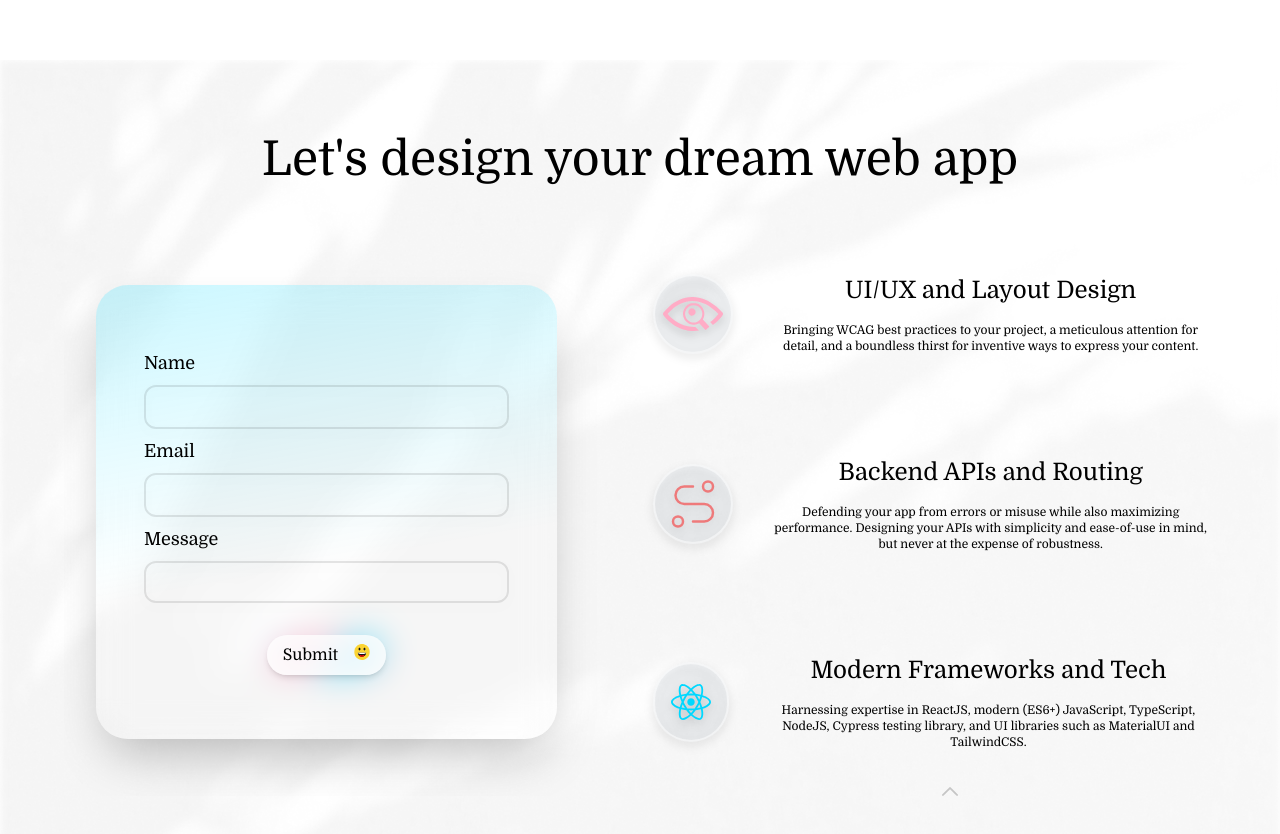
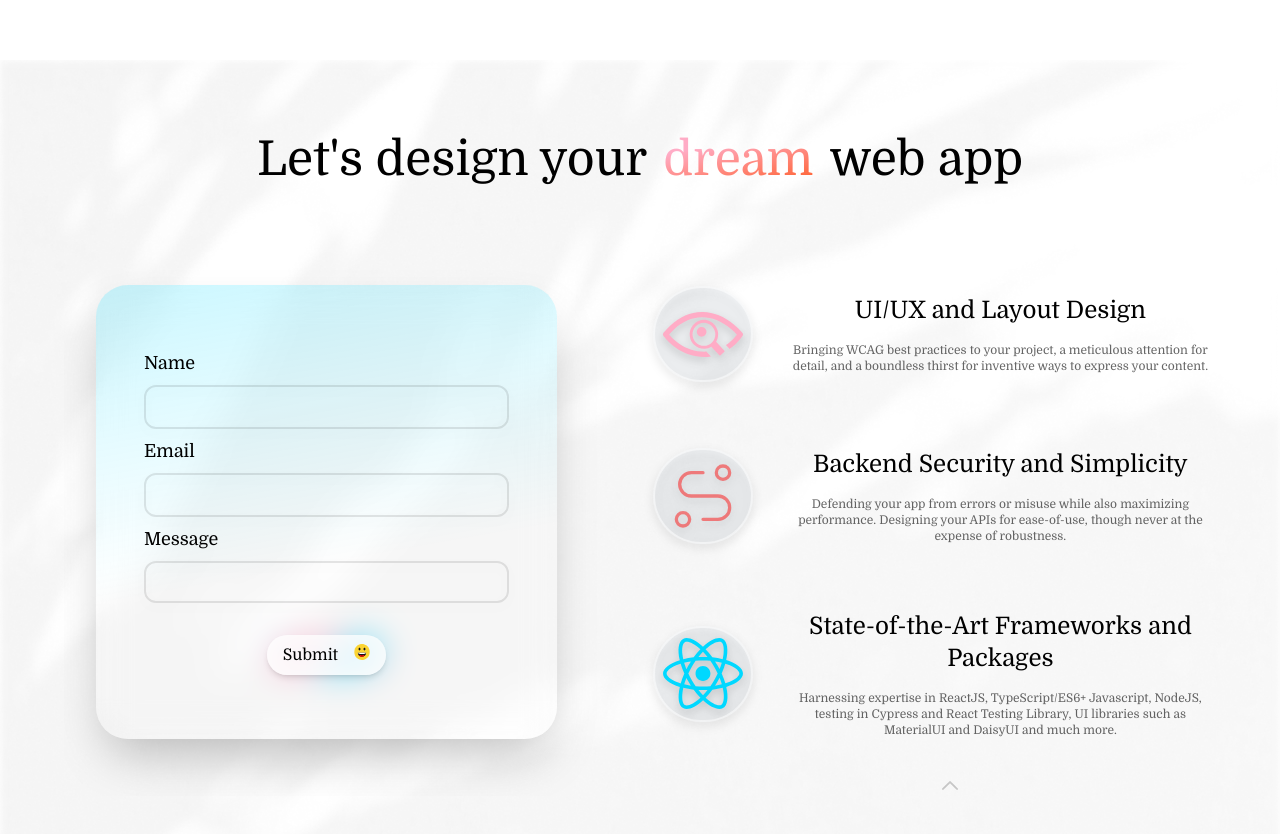
Before and after one commit to julianlk522/portfo, a Next.js app: page / in a window 1280 px wide. Shown: the part 1540-2374 px from the top of the page. Built offline with nearby package versions, Linux system fonts and the light colour scheme.

Commit message:
add toast onClick listener to allow early dismissal, add gradient bg in ContactTitle text for emphasis, adjust spacing/contrast/text content in experience

```diff
--- a/components/Contact.tsx
+++ b/components/Contact.tsx
@@ -76,7 +76,7 @@ export default function Contact({ darkMode }) {
 		}
 
 		toast.error(() => (
-			<span>
+			<span onClick={() => toast.dismiss()}>
 				Something went wrong with your submission... 🤔 Sorry! Please
 				leave a comment{' '}
 				<a
@@ -106,7 +106,12 @@ export default function Contact({ darkMode }) {
 				className={`mb-8 ${darkMode && 'text-white'}`}
 				style={{ fontSize: 'clamp(2rem, 5vw, 6vh)' }}
 			>
-				Let's design your dream web app
+				Let's design your
+				<span className='mx-2 sm:mx-4 bg-tomatoToLightPink text-transparent bg-clip-text'>
+					dream
+				</span>
+				<br className='xs:hidden' />
+				web app
 			</h2>
 			<div
 				id='contactContentBody'
@@ -114,7 +119,7 @@ export default function Contact({ darkMode }) {
 			>
 				<div
 					id='experience'
-					className={`relative w-full mt-96 sm:mt-32 my-32 sm:mb-0 lg:my-0 lg:ml-8 h-full flex flex-col justify-evenly lg:order-2 ${
+					className={`relative w-full mt-96 sm:mt-32 my-32 sm:mb-0 lg:my-0 lg:ml-8 h-full lg:max-h-[80%] flex flex-col justify-evenly items-center lg:order-2 ${
 						darkMode && 'text-white'
 					}`}
 					style={{ maxWidth: 'max(50vw, 750px)' }}
@@ -125,7 +130,7 @@ export default function Contact({ darkMode }) {
 								darkMode
 									? 'border-4 border-[rgba(255,255,255,0.1)] shadow-thick'
 									: 'bg-slate-300 bg-opacity-20 border-2 border-[rgba(255,255,255,0.5)] drop-shadow-mediumDark'
-							} flex justify-center items-center mb-16 sm:mb-0 mx-8 p-2 h-24 sm:h-20 rounded-full`}
+							} flex justify-center items-center mb-16 sm:mb-0 mx-8 p-2 h-24 rounded-full`}
 							whileHover={{
 								y: [null, -8, 8],
 								transition: {
@@ -140,7 +145,7 @@ export default function Contact({ darkMode }) {
 								src={visual}
 								width={80}
 								height={80}
-								layout='intrinsic'
+								layout='fixed'
 								className='object-contain object-center'
 							/>
 						</motion.div>
@@ -148,7 +153,7 @@ export default function Contact({ darkMode }) {
 							<h3 className='text-2xl mb-4'>
 								UI/UX and Layout Design
 							</h3>
-							<p className='text-xs'>
+							<p className='text-xs opacity-60'>
 								Bringing WCAG best practices to your project, a
 								meticulous attention for detail, and a boundless
 								thirst for inventive ways to express your
@@ -162,7 +167,7 @@ export default function Contact({ darkMode }) {
 								darkMode
 									? 'border-4 border-[rgba(255,255,255,0.1)] shadow-thick'
 									: 'bg-slate-300 bg-opacity-20  border-2 border-[rgba(255,255,255,0.5)] drop-shadow-mediumDark'
-							} flex justify-center items-center my-16 mx-8 p-2 h-24 sm:h-20 rounded-full`}
+							} flex justify-center items-center my-16 mx-8 p-2 h-24 rounded-full`}
 							whileHover={{
 								y: [null, -8, 8],
 								transition: {
@@ -177,19 +182,19 @@ export default function Contact({ darkMode }) {
 								src={route}
 								width={80}
 								height={80}
-								layout='intrinsic'
+								layout='fixed'
 								className='object-contain object-center'
 							/>
 						</motion.div>
 						<div className='flex flex-col justify-center items-center w-full sm:my-24 lg:my-0'>
 							<h3 className='text-2xl mb-4'>
-								Backend APIs and Routing
+								Backend Security and Simplicity
 							</h3>
-							<p className='text-xs'>
+							<p className='text-xs opacity-60'>
 								Defending your app from errors or misuse while
 								also maximizing performance. Designing your APIs
-								with simplicity and ease-of-use in mind, but
-								never at the expense of robustness.
+								for ease-of-use, though never at the expense of
+								robustness.
 							</p>
 						</div>
 					</div>
@@ -199,7 +204,7 @@ export default function Contact({ darkMode }) {
 								darkMode
 									? 'border-4 border-[rgba(255,255,255,0.1)] shadow-thick'
 									: 'bg-slate-300 border-2 bg-opacity-20 border-[rgba(255,255,255,0.5)] drop-shadow-mediumDark'
-							} flex justify-center items-center my-16 sm:my-0 mx-8 p-4 h-24 sm:h-20 rounded-full`}
+							} flex justify-center items-center my-16 sm:my-0 mx-8 px-2 py-4 h-24 rounded-full`}
 							whileHover={{
 								y: [null, -8, 8],
 								transition: {
@@ -214,28 +219,28 @@ export default function Contact({ darkMode }) {
 								src={react}
 								width={80}
 								height={80}
-								layout='intrinsic'
+								layout='fixed'
 								className='object-contain object-center'
 							/>
 						</motion.div>
 						<div className='flex flex-col justify-center items-center'>
 							<h3 className='text-2xl mb-4'>
-								Modern Frameworks and Tech
+								State-of-the-Art Frameworks and Packages
 							</h3>
-							<p className='text-xs'>
-								Harnessing expertise in ReactJS, modern (ES6+)
-								JavaScript, TypeScript, NodeJS, Cypress testing
-								library, and UI libraries such as MaterialUI and
-								TailwindCSS.
+							<p className='text-xs opacity-60'>
+								Harnessing expertise in ReactJS, TypeScript/ES6+
+								Javascript, NodeJS, testing in Cypress and React
+								Testing Library, UI libraries such as MaterialUI
+								and DaisyUI and much more.
 							</p>
 						</div>
 					</div>
-					<h3 className='lg:hidden text-2xl mt-32'>
+					<h3 className='lg:hidden text-2xl mt-32 xs:mb-32 sm:mb-0'>
 						Send me a message!
 					</h3>
 					<motion.button
 						id='scrollUpPromptLg'
-						className='absolute w-[5vw] left-[50%] bottom-[-3vh] hidden lg:flex flex-col justify-between items-center'
+						className='w-[5vw] absolute bottom-[-4rem] left-1/2 hidden lg:flex flex-col justify-between items-center'
 						animate={scrollPromptControls}
 						initial='initial'
 						variants={scrollPromptVariants}
@@ -249,10 +254,6 @@ export default function Contact({ darkMode }) {
 							})
 						}
 					>
-						<motion.div
-							id='scrollImageAnimationWrapper'
-							variants={scrollPromptChildVariants}
-						>
 						{/* Found at https://uxwing.com/line-angle-up-icon/ and used with permission */}
 						<Image
 							src={scrollUp}
@@ -261,18 +262,11 @@ export default function Contact({ darkMode }) {
 								darkMode && 'invert'
 							} scale-[.25] opacity-20`}
 						/>
-						</motion.div>
-						<motion.p
-							className='text-[0.5rem] mt-[-0.5rem] opacity-50'
-							variants={scrollPromptChildVariants}
-						>
-							Scroll to top
-						</motion.p>
 					</motion.button>
 				</div>
 				<form
 					ref={formRef}
-					className={`relative lg:max-h-[80%] max-w-xl lg:max-w-[40%] w-full h-full flex flex-col justify-between items-center z-[1] py-16 px-12 mx-8 mt-64 xs:mt-32 lg:mt-0 after:absolute after:top-0 after:left-0 after:w-full after:h-full  rounded-[2rem] after:rounded-[2rem] after:z-[-1] shadow-lg lg:shadow-2xl ${
+					className={`relative max-w-xl lg:max-w-[40%] w-full h-full lg:max-h-[80%] flex flex-col justify-between items-center z-[1] py-16 px-12 mx-8 mt-64 xs:mt-32 lg:mt-0 after:absolute after:top-0 after:left-0 after:w-full after:h-full  rounded-[2rem] after:rounded-[2rem] after:z-[-1] shadow-lg lg:shadow-2xl ${
 						darkMode
 							? 'text-white after:blur-sm after:bg-contactFormBackdropDarkMode'
 							: 'after:backdrop-blur-lg after:bg-contactFormBackdropLightMode'
--- a/pages/_app.tsx
+++ b/pages/_app.tsx
@@ -107,9 +107,6 @@ function MyApp({ Component, pageProps }) {
 						background: darkMode ? 'rgba(255,255,255,0.1)' : '',
 						color: darkMode ? 'white' : '',
 					},
-					error: {
-						duration: 8000,
-					},
 				}}
 			/>
 			<Navbar
```
Lines whose indentation alone changed are shown as unchanged.
